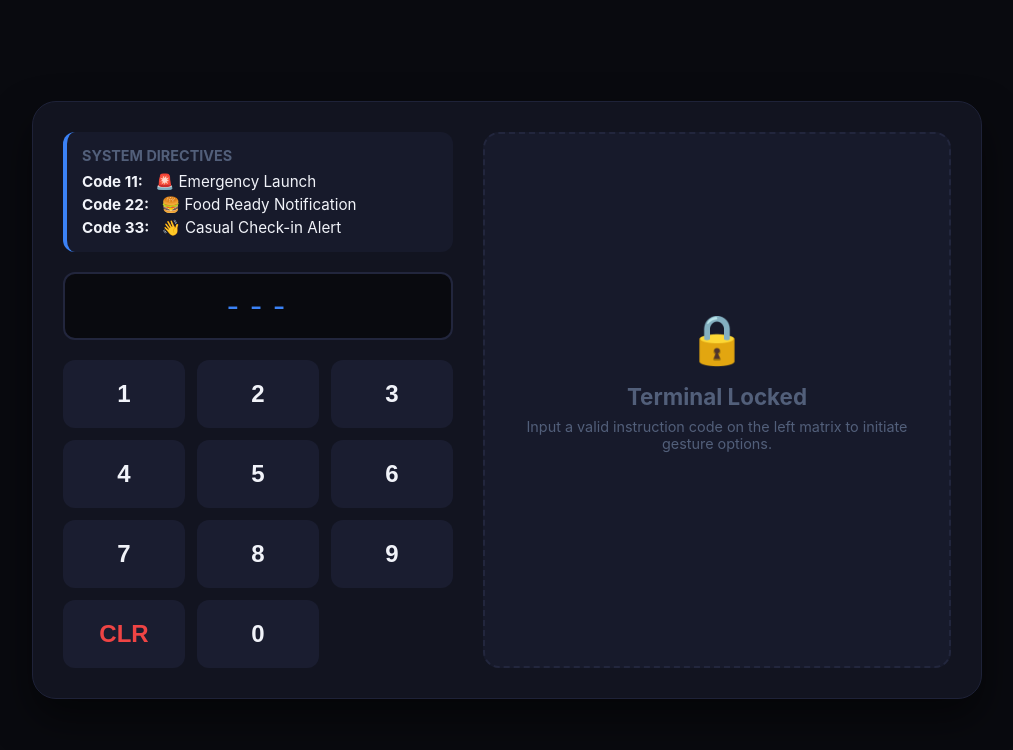
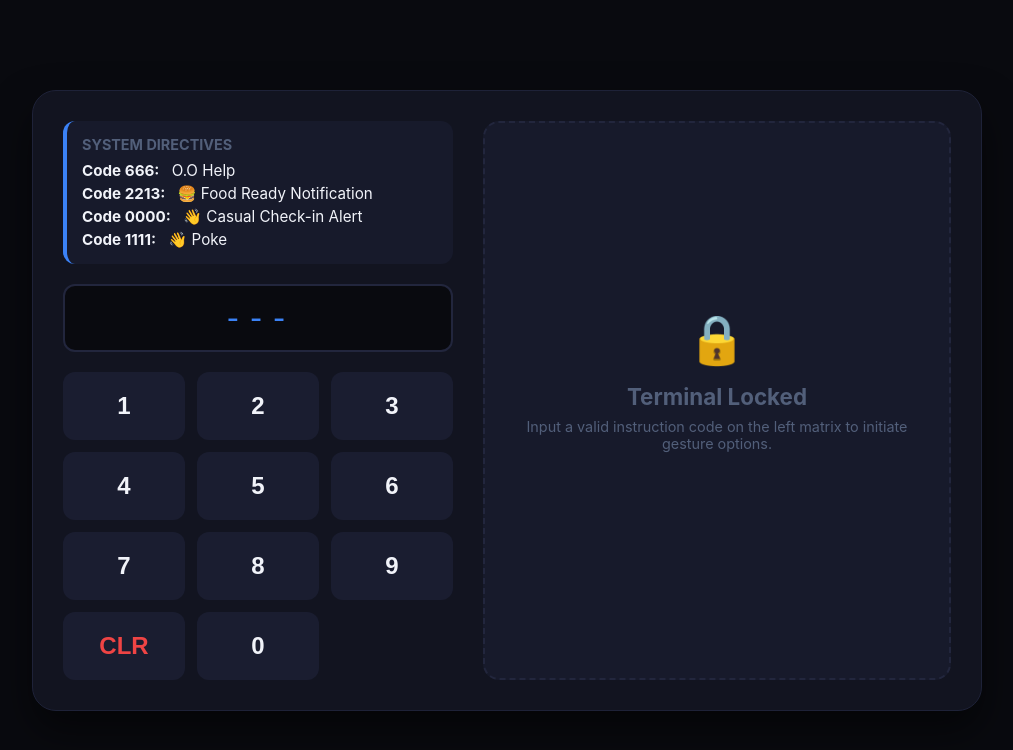
Before and after one commit to Farwulf/BSMNTPGR, a plain HTML site: page index.html in a window 1280 px wide. Shown: the whole page, without its empty margins (133-1146 px from the left). Drawn offline with Linux system fonts and the light colour scheme.

Commit message:
Update index.html

```diff
--- a/index.html
+++ b/index.html
@@ -208,9 +208,10 @@
             <div class="directory">
                 <h3>System Directives</h3>
                 <ul>
-                    <li><span>Code 11:</span> 🚨 Emergency Launch</li>
-                    <li><span>Code 22:</span> 🍔 Food Ready Notification</li>
-                    <li><span>Code 33:</span> 👋 Casual Check-in Alert</li>
+                    <li><span>Code 666:</span> O.O Help</li>
+                    <li><span>Code 2213:</span> 🍔 Food Ready Notification</li>
+                    <li><span>Code 0000:</span> 👋 Casual Check-in Alert</li>
+                    <li><span>Code 1111:</span> 👋 Poke</li>
                 </ul>
             </div>
             <div class="code-display" id="codeDisplay">---</div>
```
